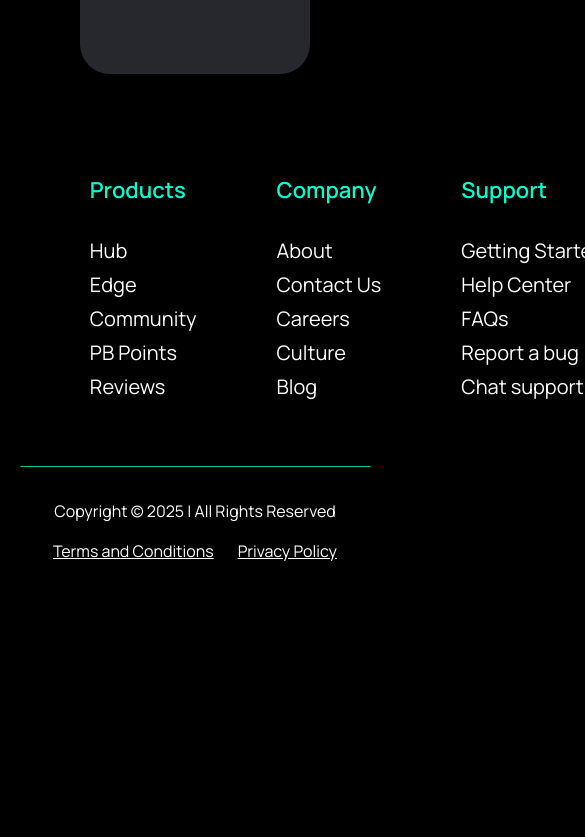
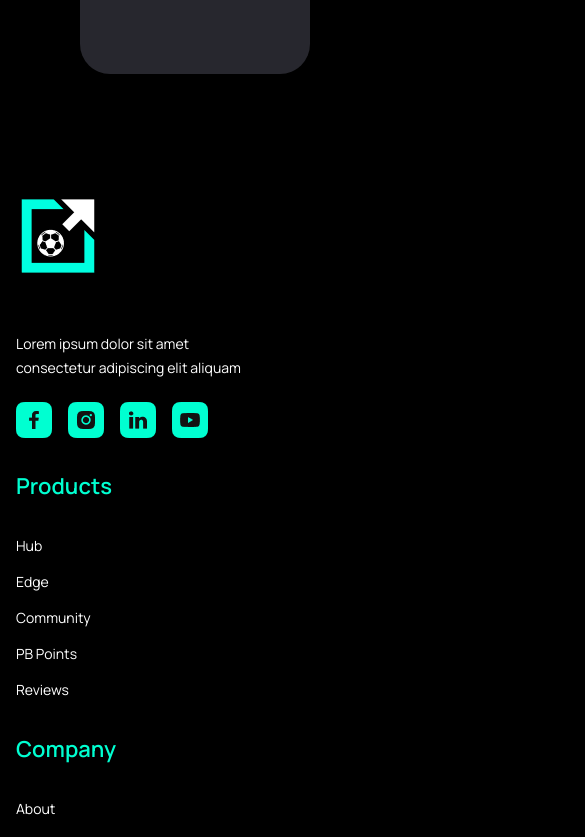
Before and after one commit to probuiltfootball/PROBUILT_FE, a Next.js app: page / in a window 390 px wide. Shown: the part 5520-6357 px from the top of the page, 585 px wide, since content can reach past the window. Before the commit the page ends 6115 px from the top, so only its background shows below. Built offline with nearby package versions, Linux system fonts and the light colour scheme.

Commit message:
Footer updated - Footerv2 deleted and merged into single file

```diff
--- a/src/app/(home)/page.tsx
+++ b/src/app/(home)/page.tsx
@@ -5,7 +5,7 @@ import HubSection from "@/components/hub-section";
 import TeamSection from "@/components/team-section";
 import TestimonialsSection from "@/components/testimonials-section";
 import CtaSection from "@/components/cta-section";
-import { Footer } from "@/components/footerv2";
+import { Footer } from "@/components/footer";
 import { Divider } from "@/components/divider";
 import UpcomingSessions from "@/components/upcoming-sessions";
 
--- a/src/components/footer.tsx
+++ b/src/components/footer.tsx
@@ -2,13 +2,13 @@
 
 import Image from "next/image";
 import NextLink from "next/link";
-import {
-  FaFacebook,
-  FaInstagram,
-  FaLinkedin,
-  FaYoutube,
-} from "react-icons/fa6";
-import SiteLogo from "@/assets/svg/site-logo.svg";
+import { FaFacebook, FaInstagram, FaLinkedin, FaYoutube } from "react-icons/fa6";
+import SiteLogo from "@/assets/figma/logo1.png";
+import FaceBook from "@/assets/figma/Social Media Icon Square/Facebook.png";
+import YouTube from "@/assets/figma/Social Media Icon Square/YouTube.png";
+import Instagram from "@/assets/figma/Social Media Icon Square/Instagram.png";
+import LinkedIn from "@/assets/figma/Social Media Icon Square/LinkedIn.png";
+import { motion } from "framer-motion";
 
 const Link = NextLink as any;
 
@@ -41,10 +41,10 @@ const footerLinks = {
 };
 
 const socialLinks = [
-  { icon: FaFacebook, href: "https://facebook.com", label: "Facebook" },
-  { icon: FaInstagram, href: "https://instagram.com", label: "Instagram" },
-  { icon: FaLinkedin, href: "https://linkedin.com", label: "LinkedIn" },
-  { icon: FaYoutube, href: "https://youtube.com", label: "YouTube" },
+  { label: "Facebook", src: FaceBook },
+  { label: "Instagram", src: Instagram },
+  { label: "LinkedIn", src: LinkedIn },
+  { label: "YouTube", src: YouTube },
 ];
 
 export function Footer() {
@@ -56,53 +56,52 @@ export function Footer() {
           {/* Left Section - Logo and Social Media */}
           <div className="lg:col-span-2 space-y-6">
             {/* Logo */}
-            <div className="flex items-center gap-3">
-              <div className="w-12 h-12 border-2 border-[#00FFC2] rounded flex items-center justify-center p-2">
-                <Image
-                  src={SiteLogo}
-                  alt="ProBuilt Logo"
-                  width={32}
-                  height={32}
-                  className="object-contain"
-                />
-              </div>
-            </div>
+            <motion.div
+              className="flex gap-4"
+              whileHover={{ scale: 1.03 }}
+              whileTap={{ scale: 0.98 }}
+              transition={{ type: "spring", stiffness: 300, damping: 20 }}
+            >
+              <Link href="/" className="mb-6 -ml-2">
+                <Image src={SiteLogo} alt="PROBUILT Logo" width={100} height={100} />
+              </Link>
+            </motion.div>
 
             {/* Placeholder Text */}
             <div className="space-y-1">
-              <p className="text-white text-sm">
-                Lorem ipsum dolor sit amet
-              </p>
-              <p className="text-white text-sm">
-                consectetur adipiscing elit aliquam
-              </p>
+              <p className="text-white text-sm">Lorem ipsum dolor sit amet</p>
+              <p className="text-white text-sm">consectetur adipiscing elit aliquam</p>
             </div>
 
             {/* Social Media Icons */}
-            <div className="flex gap-3">
+            <motion.div className="flex gap-4">
               {socialLinks.map((social) => {
-                const Icon = social.icon;
                 return (
-                  <a
+                  <motion.img
                     key={social.label}
-                    href={social.href}
-                    target="_blank"
-                    rel="noopener noreferrer"
-                    className="w-10 h-10 bg-[#00FFC2] rounded flex items-center justify-center hover:bg-[#00E0AA] transition-colors"
-                    aria-label={social.label}
-                  >
-                    <Icon className="text-white text-lg" />
-                  </a>
+                    src={social.src.src}
+                    alt={`${social.label} Logo`}
+                    whileHover={{ scale: 1.4 }}
+                    whileTap={{ scale: 0.98 }}
+                    transition={{ type: "spring", stiffness: 300, damping: 20 }}
+                    width={36}
+                    height={36}
+                  />
                 );
               })}
-            </div>
+            </motion.div>
           </div>
 
           {/* Product Column */}
           <div>
-            <h3 className="text-[#00FFC2] font-semibold mb-4 text-base">
-              Product
-            </h3>
+            <motion.h3
+              className="font-semibold text-[22px] text-(--accent) mb-7.5 hover:text-2xl"
+              whileHover={{ scale: 1.2 }}
+              whileTap={{ scale: 0.98 }}
+              transition={{ type: "spring", stiffness: 300, damping: 20 }}
+            >
+              Products
+            </motion.h3>
             <ul className="space-y-3">
               {footerLinks.product.map((link) => (
                 <li key={link.href}>
@@ -119,9 +118,14 @@ export function Footer() {
 
           {/* Company Column */}
           <div>
-            <h3 className="text-[#00FFC2] font-semibold mb-4 text-base">
+            <motion.h3
+              className="font-semibold text-[22px] text-(--accent) mb-7.5 hover:text-2xl"
+              whileHover={{ scale: 1.2 }}
+              whileTap={{ scale: 0.98 }}
+              transition={{ type: "spring", stiffness: 300, damping: 20 }}
+            >
               Company
-            </h3>
+            </motion.h3>
             <ul className="space-y-3">
               {footerLinks.company.map((link) => (
                 <li key={link.href}>
@@ -138,9 +142,14 @@ export function Footer() {
 
           {/* Support Column */}
           <div>
-            <h3 className="text-[#00FFC2] font-semibold mb-4 text-base">
+            <motion.h3
+              className="font-semibold text-[22px] text-(--accent) mb-7.5 hover:text-2xl"
+              whileHover={{ scale: 1.2 }}
+              whileTap={{ scale: 0.98 }}
+              transition={{ type: "spring", stiffness: 300, damping: 20 }}
+            >
               Support
-            </h3>
+            </motion.h3>
             <ul className="space-y-3">
               {footerLinks.support.map((link) => (
                 <li key={link.href}>
@@ -157,9 +166,14 @@ export function Footer() {
 
           {/* Downloads Column */}
           <div>
-            <h3 className="text-[#00FFC2] font-semibold mb-4 text-base">
+            <motion.h3
+              className="font-semibold text-[22px] text-(--accent) mb-7.5 hover:text-2xl"
+              whileHover={{ scale: 1.2 }}
+              whileTap={{ scale: 0.98 }}
+              transition={{ type: "spring", stiffness: 300, damping: 20 }}
+            >
               Downloads
-            </h3>
+            </motion.h3>
             <ul className="space-y-3">
               {footerLinks.downloads.map((link) => (
                 <li key={link.href}>
@@ -183,14 +197,14 @@ export function Footer() {
               Copyright © 2025 | All Rights Reserved |{" "}
               <Link
                 href="/terms"
-                className="text-white hover:text-[#00FFC2] transition-colors"
+                className="text-white hover:text-[#00FFC2] transition-colors underline"
               >
                 Terms and Conditions
               </Link>
               {" | "}
               <Link
                 href="/privacy"
-                className="text-white hover:text-[#00FFC2] transition-colors"
+                className="text-white hover:text-[#00FFC2] transition-colors underline"
               >
                 Privacy Policy
               </Link>
--- a/src/components/footerv2.tsx
+++ /dev/null
@@ -1,211 +0,0 @@
-"use client";
-
-import Image, { StaticImageData } from "next/image";
-import NextLink from "next/link";
-import SiteLogo from "@/assets/figma/logo1.png";
-import FaceBook from "@/assets/figma/Social Media Icon Square/Facebook.png";
-import YouTube from "@/assets/figma/Social Media Icon Square/YouTube.png";
-import Instagram from "@/assets/figma/Social Media Icon Square/Instagram.png";
-import LinkedIn from "@/assets/figma/Social Media Icon Square/LinkedIn.png";
-import { useAppSelector } from "@/lib/store/hooks";
-import { Divider } from "./divider";
-import { motion } from "framer-motion";
-
-const Link = NextLink as any;
-
-type FooterLink = {
-  label: string;
-  href: string;
-  src: StaticImageData;
-};
-
-const footerLinks = {
-  social_media: [
-    { label: "Facebook", src: FaceBook },
-    { label: "Instagram", src: Instagram },
-    { label: "LinkedIn", src: LinkedIn },
-    { label: "YouTube", src: YouTube },
-  ],
-  products: [
-    { label: "Hub", href: "/hub" },
-    { label: "Edge", href: "/edge" },
-    { label: "Community", href: "/community" },
-    { label: "PB Points", href: "/pb_points" },
-    { label: "Reviews", href: "/reviews" },
-  ],
-  company: [
-    { label: "About", href: "/about" },
-    { label: "Contact Us", href: "/contact" },
-    { label: "Careers", href: "/careers" },
-    { label: "Culture", href: "/culture" },
-    { label: "Blog", href: "/blog" },
-  ],
-  support: [
-    { label: "Getting Started", href: "/getting_started" },
-    { label: "Help Center", href: "/help_center" },
-    { label: "FAQs", href: "/faqs" },
-    { label: "Report a bug", href: "/report_a_bug" },
-    { label: "Chat support", href: "/" },
-  ],
-  downloads: [
-    { label: "iOS", href: "/ios" },
-    { label: "Android", href: "/android" },
-  ],
-};
-
-export function Footer() {
-  const { isAuthenticated } = useAppSelector((state) => state.auth);
-
-  return (
-    <footer className="bg-(--primary) mt-9 text-(--secondary) flex flex-col gap-8 items-center pb-8">
-      {/* Main Footer Content */}
-      <div className="flex gap-40">
-        {/* Brand Section */}
-        <div className="flex flex-col">
-          <motion.div
-            className="flex gap-4"
-            whileHover={{ scale: 1.03 }}
-            whileTap={{ scale: 0.98 }}
-            transition={{ type: "spring", stiffness: 300, damping: 20 }}
-          >
-            <Link href="/" className="mb-6 -ml-2">
-              <Image src={SiteLogo} alt="PROBUILT Logo" width={100} height={100} />
-            </Link>
-          </motion.div>
-
-          <p className="text-xl leading-[136%] w-85 mb-11.5">
-            Lorem ipsum dolor sit amet consectetur adipiscing elit aliquam
-          </p>
-          <motion.div className="flex gap-4">
-            {footerLinks.social_media.map((link) => (
-              <motion.img
-                key={link.label}
-                src={link.src.src}
-                alt={`${link.label} Logo`}
-                whileHover={{ scale: 1.4 }}
-                whileTap={{ scale: 0.98 }}
-                transition={{ type: "spring", stiffness: 300, damping: 20 }}
-                width={36}
-                height={36}
-              />
-            ))}
-          </motion.div>
-        </div>
-        {/* Links Section */}
-
-        <div className="flex space-x-20">
-          {/* Products */}
-          <div>
-            <motion.h3
-              className="font-semibold text-[22px] text-(--accent) mb-7.5 hover:text-2xl"
-              whileHover={{ scale: 1.2 }}
-              whileTap={{ scale: 0.98 }}
-              transition={{ type: "spring", stiffness: 300, damping: 20 }}
-            >
-              Products
-            </motion.h3>
-            <ul className="space-y-1.5 text-xl">
-              {footerLinks.products.map((link) => (
-                <li key={link.href}>
-                  <Link
-                    href={link.href}
-                    className="hover:text-[#00FFC2] transition-colors text-nowrap"
-                  >
-                    {link.label}
-                  </Link>
-                </li>
-              ))}
-            </ul>
-          </div>
-
-          {/* Company */}
-          <div>
-            <motion.h3
-              className="font-semibold text-[22px] text-(--accent) mb-7.5 hover:text-2xl"
-              whileHover={{ scale: 1.2 }}
-              whileTap={{ scale: 0.98 }}
-              transition={{ type: "spring", stiffness: 300, damping: 20 }}
-            >
-              Company
-            </motion.h3>
-            <ul className="space-y-1.5 text-xl">
-              {footerLinks.company.map((link) => (
-                <li key={link.href}>
-                  <Link
-                    href={link.href}
-                    className="hover:text-[#00FFC2] transition-colors text-nowrap"
-                  >
-                    {link.label}
-                  </Link>
-                </li>
-              ))}
-            </ul>
-          </div>
-          {/* Support */}
-          <div>
-            <motion.h3
-              className="font-semibold text-[22px] text-(--accent) mb-7.5 hover:text-2xl"
-              whileHover={{ scale: 1.2 }}
-              whileTap={{ scale: 0.98 }}
-              transition={{ type: "spring", stiffness: 300, damping: 20 }}
-            >
-              Support
-            </motion.h3>
-
-            <ul className="space-y-1.5 text-xl">
-              {footerLinks.support.map((link) => (
-                <li key={link.href}>
-                  <Link
-                    href={link.href}
-                    className="hover:text-[#00FFC2] transition-colors text-nowrap"
-                  >
-                    {link.label}
-                  </Link>
-                </li>
-              ))}
-            </ul>
-          </div>
-          {/* Downloads */}
-          <div>
-            <motion.h3
-              className="font-semibold text-[22px] text-(--accent) mb-7.5 hover:text-2xl"
-              whileHover={{ scale: 1.2 }}
-              whileTap={{ scale: 0.98 }}
-              transition={{ type: "spring", stiffness: 300, damping: 20 }}
-            >
-              Downloads
-            </motion.h3>
-
-            <ul className="space-y-1.5 text-xl">
-              {footerLinks.downloads.map((link) => (
-                <li key={link.href}>
-                  <Link
-                    href={link.href}
-                    className="hover:text-[#00FFC2] transition-colors text-nowrap"
-                  >
-                    {link.label}
-                  </Link>
-                </li>
-              ))}
-            </ul>
-          </div>
-        </div>
-      </div>
-
-      {/* Divider */}
-      <Divider />
-      {/* Bottom Footer */}
-      <div className="flex flex-col md:flex-row justify-between items-center gap-4 font-lg">
-        <p> Copyright © 2025 | All Rights Reserved </p>
-        <div className="flex gap-6">
-          <Link href="#" className="underline hover:text-gray-300 transition-colors">
-            Terms and Conditions
-          </Link>
-          <Link href="#" className="underline hover:text-gray-300 transition-colors">
-            Privacy Policy
-          </Link>
-        </div>
-      </div>
-    </footer>
-  );
-}
```
